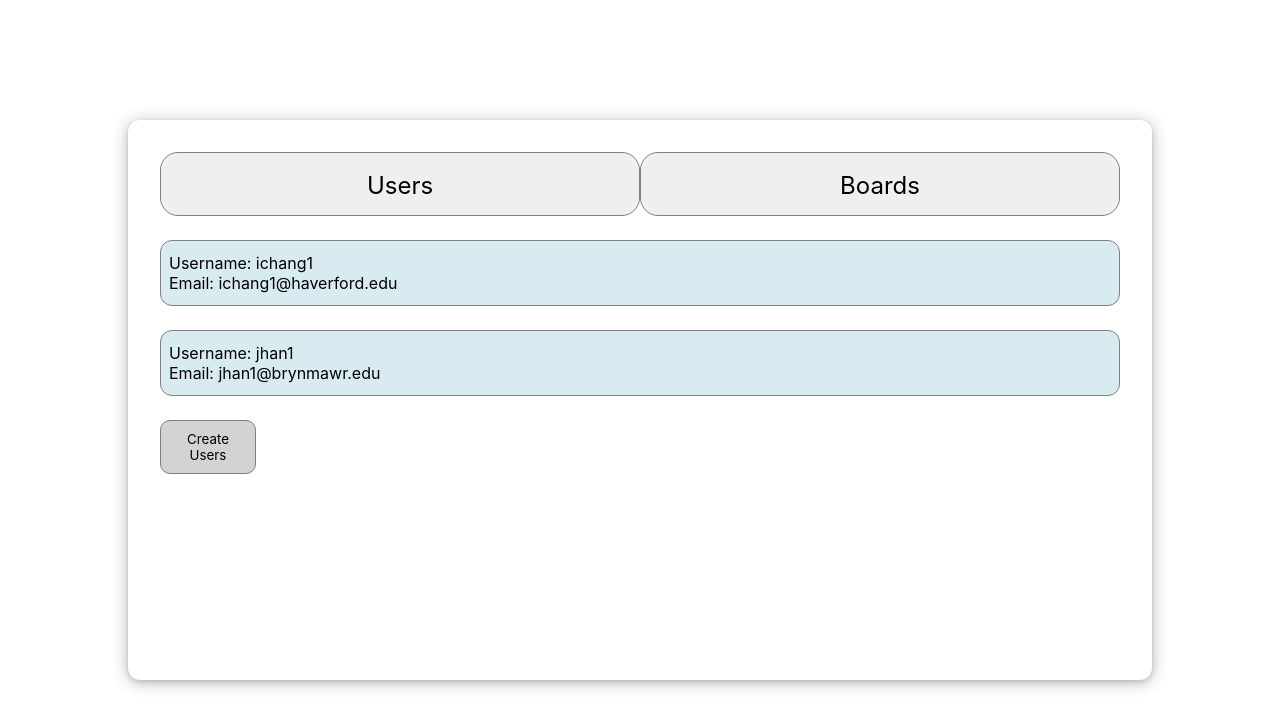
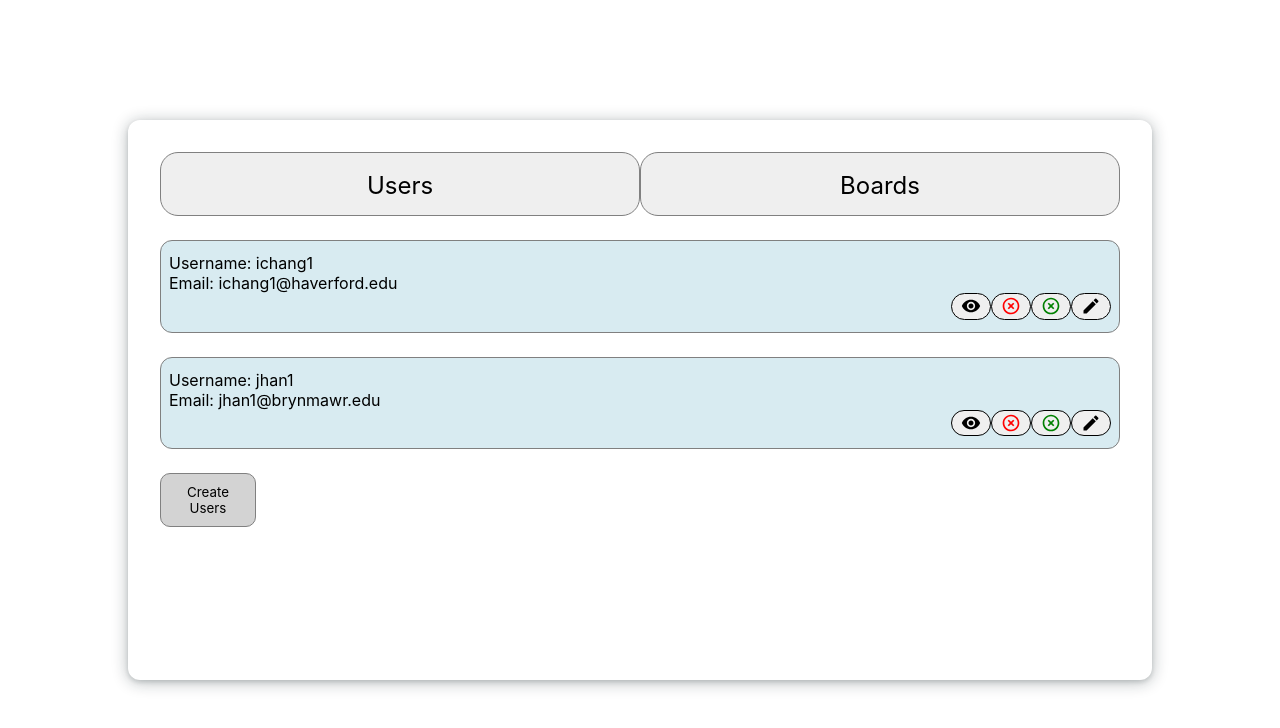
Before and after one commit to Orelavant/Bi-Connect, a Next.js app in the folder bi-connect/: page /admin in a window 1280 px wide. Shown: the top 728 px of the page. Built offline with nearby package versions, Linux system fonts and the light colour scheme.

Commit message:
in progress

```diff
--- a/bi-connect/components/TabListItem.tsx
+++ b/bi-connect/components/TabListItem.tsx
@@ -1,11 +1,38 @@
 import React from "react";
 import styles from "../styles/TabListItem.module.scss";
+import {
+	MdHighlightOff,
+	MdModeEditOutline,
+	MdRemoveRedEye,
+} from "react-icons/md";
 interface TabListItemProps {
 	children: React.ReactNode;
+	onClickDelete: () => void;
+	onClickEdit: () => void;
+	onClickView: () => void;
+	onClickSoftDelete: () => void;
 }
 
 const TabListItem = ({ children }: TabListItemProps) => {
-	return <div className={styles["tab-list-container"]}>{children}</div>;
+	return (
+		<div className={styles["tab-list-container"]}>
+			<div>{children}</div>
+			<div className={styles["buttons-container"]}>
+				<button className={styles["view-button"]}>
+					<MdRemoveRedEye className={styles["view-button-icon"]} />
+				</button>
+				<button className={styles["delete-button"]}>
+					<MdHighlightOff className={styles["delete-button-icon"]} />
+				</button>
+				<button className={styles["soft-delete-button"]}>
+					<MdHighlightOff className={styles["soft-delete-button-icon"]} />
+				</button>
+				<button className={styles["edit-button"]}>
+					<MdModeEditOutline className={styles["edit-button-icon"]} />
+				</button>
+			</div>
+		</div>
+	);
 };
 
 export default TabListItem;
--- a/bi-connect/package.json
+++ b/bi-connect/package.json
@@ -16,6 +16,7 @@
     "next": "12.1.3",
     "react": "17.0",
     "react-dom": "17.0",
+    "react-icons": "^4.3.1",
     "react-query": "^3.34.19",
     "sass": "^1.49.10"
   },
--- a/bi-connect/styles/TabListItem.module.scss
+++ b/bi-connect/styles/TabListItem.module.scss
@@ -5,3 +5,38 @@
 	border-radius: 0.75em;
 	background-color: rgb(216, 235, 241);
 }
+
+.buttons-container {
+	display: flex;
+	justify-content: flex-end;
+}
+
+.view-button-icon,
+.delete-button-icon,
+.soft-delete-button-icon,
+.edit-button-icon {
+	width: 1.5em;
+	height: 1.5em;
+}
+
+.delete-button-icon {
+	color: red;
+}
+
+.soft-delete-button-icon {
+	color: green;
+}
+
+.view-button,
+.edit-button,
+.delete-button,
+.soft-delete-button {
+	border: 1px solid black;
+	display: flex;
+	justify-content: center;
+	align-items: center;
+	width: 3em;
+	height: 2em;
+	border-radius: 2vh;
+	cursor: pointer;
+}
```
Also changed, not shown: 1 other file (tests, documents, lock files or other folders).
